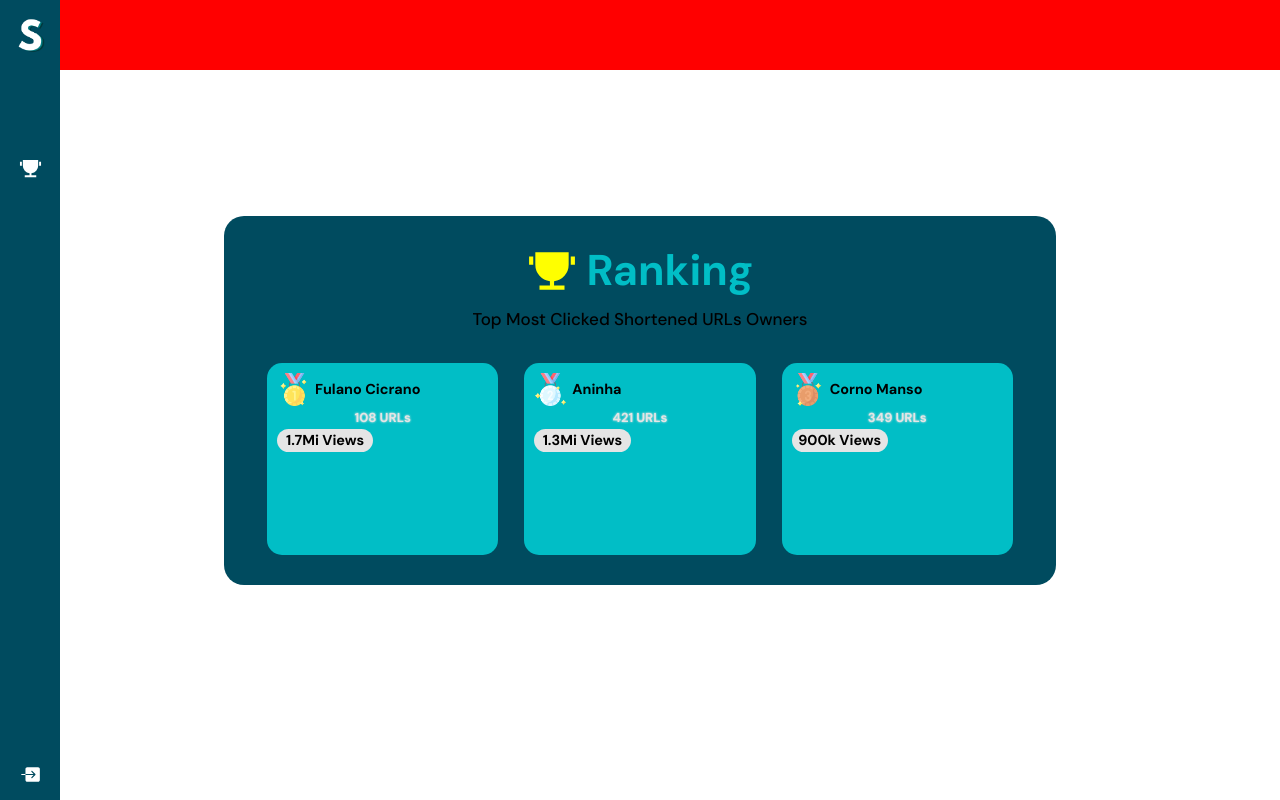
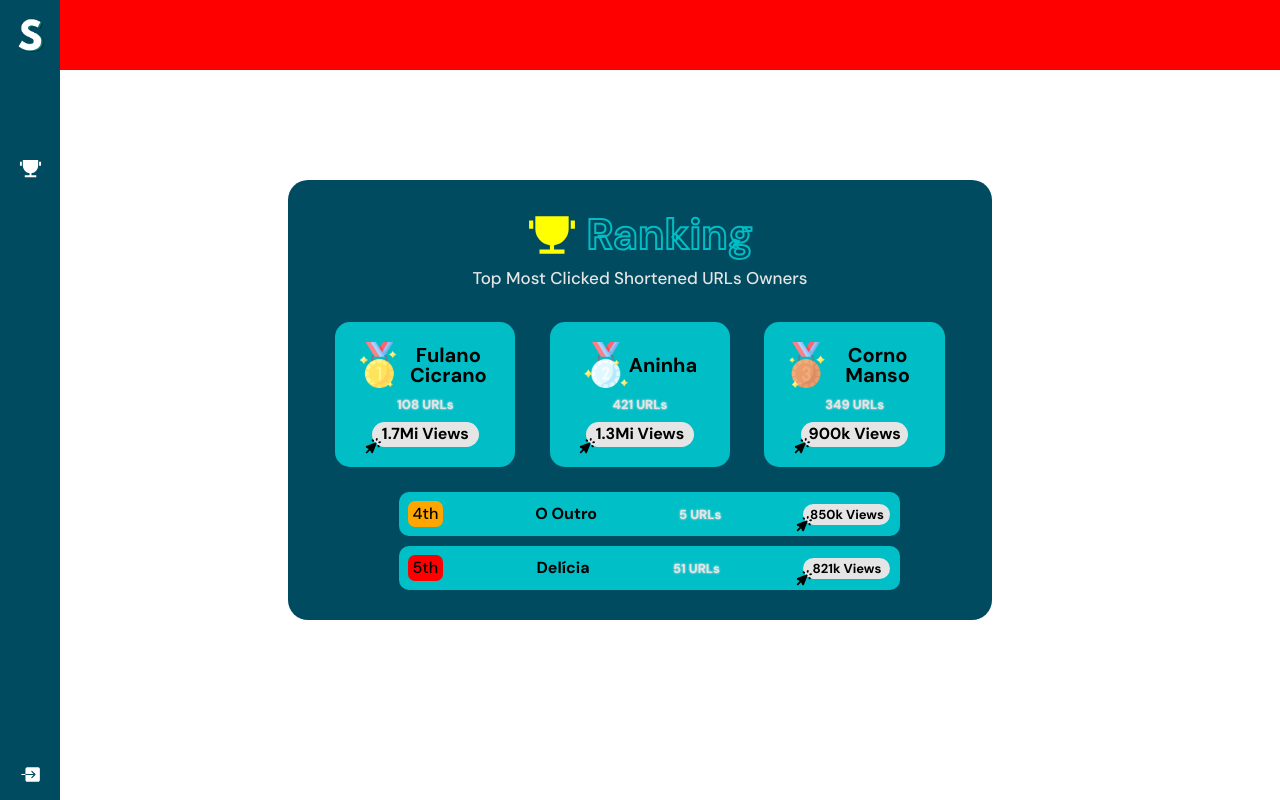
Before and after one commit to isabellexvr/shortly-front, a React (Vite) app: page / in a window 1280 px wide. Built offline with nearby package versions, Linux system fonts and the light colour scheme; no server answers.

Commit message:
style: ranking two left podium

```diff
--- a/src/assets/colors.js
+++ b/src/assets/colors.js
@@ -1,5 +1,6 @@
 export const colors = {
     darkBlue: "#004B5F",
+    mediumBlue: "#00BFC7",
     lightBlue: "#01BEC6",
     lightGrey: "#E5E5E5"
 }
--- a/src/pages/RankingPage.jsx
+++ b/src/pages/RankingPage.jsx
@@ -6,6 +6,7 @@ import useGetRanking from "../services/hooks/api/useGetRanking";
 import { useEffect, useState } from "react";
 import { RiTrophyFill } from "react-icons/ri";
 import handlePodiumIcon from "./helpers/handlePodiumIcon.js";
+import { HiCursorClick } from "react-icons/hi";
 
 const MOCKEDPODIUM = [
   {
@@ -86,10 +87,28 @@ export default function RankingPage() {
                     <h1>{p.name}</h1>
                   </div>
                   <h2>{p.linksCount} URLs</h2>
-                  <ViewsCount>{p.visitCount} Views</ViewsCount>
+                  <ViewsCount>
+                    <HiCursorClick />
+                    {p.visitCount} Views
+                  </ViewsCount>
                 </Podium>
               ))}
             </PodiumContainer>
+            <TwoLeftContainer>
+              {MOCKEDLEFT.map((l, i) => (
+                <RankingLeft place={i} key={i}>
+                  <div className="place">
+                    <h1>{i == 0 ? "4th" : "5th"}</h1>
+                  </div>
+                  <h2>{l.name}</h2>
+                  <h3>{l.linksCount} URLs</h3>
+                  <ViewsCount className="views">
+                    <HiCursorClick />
+                    {l.visitCount} Views
+                  </ViewsCount>
+                </RankingLeft>
+              ))}
+            </TwoLeftContainer>
           </RankingContainer>
         </>
       )}
@@ -98,7 +117,10 @@ export default function RankingPage() {
 }
 
 const RankingContainer = styled.div`
-  width: 65vw;
+  display: flex;
+  flex-direction: column;
+  align-items: center;
+  width: 55vw;
   height: fit-content;
   background-color: ${colors.darkBlue};
   border-radius: 20px;
@@ -120,8 +142,16 @@ const RankingHeader = styled.div`
     font-size: 43px;
     font-weight: 700;
     height: fit-content;
-    margin-bottom: 15px;
-    color: ${colors.lightBlue};
+    margin-bottom: 10px;
+    color: ${colors.darkBlue};
+    > h1 {
+      cursor: pointer;
+      -webkit-text-stroke: 2px ${colors.lightBlue};
+      :hover {
+        color: yellow;
+        transition: all 0.7s ease;
+      }
+    }
     > svg {
       font-size: 50px;
       margin-right: 10px;
@@ -132,6 +162,7 @@ const RankingHeader = styled.div`
     h2 {
       font-size: 17px;
       font-weight: 500;
+      color: ${colors.lightGrey};
     }
   }
 `;
@@ -144,22 +175,24 @@ const PodiumContainer = styled.div`
 `;
 
 const Podium = styled.div`
-  font-size: 0.9em;
-  width: 30%;
-  padding: 10px;
+  width: 28%;
+  padding: 1.25em;
   box-sizing: border-box;
   border-radius: 15px;
-  height: 15vw;
+  background-color: ${colors.lightBlue};
+  display: flex;
+  flex-direction: column;
   align-items: center;
-  background-color: ${colors.lightBlue};
+  justify-content: space-around;
   .header {
+    font-size: 1.25rem;
     display: flex;
     align-items: center;
+    justify-content: space-between;
     font-weight: 700;
     text-align: center;
     > img {
       width: 2.3em;
-      margin-right: 5px;
     }
   }
   > h2 {
@@ -169,8 +202,9 @@ const Podium = styled.div`
     width: 100%;
     display: flex;
     justify-content: center;
-    margin-top: 5px;
-    margin-bottom: 5px;
+    margin-top: 0.8em;
+    margin-bottom: 0.8em;
+
     filter: drop-shadow(0px 0px 1px ${colors.lightGrey});
   }
 `;
@@ -186,4 +220,51 @@ const ViewsCount = styled.div`
   justify-content: center;
   align-items: center;
   font-weight: 700;
+  position: relative;
+  margin: 0 auto;
+  > svg {
+    position: absolute;
+    left: -8px;
+    transform: scaleX(-1);
+    bottom: -8px;
+    font-size: 18px;
+  }
 `;
+
+const TwoLeftContainer = styled.div`
+  margin-top: 15px;
+  width: 75%;
+  height: fit-content;
+`;
+
+const RankingLeft = styled.div`
+  display: flex;
+  align-items: center;
+  width: 100%;
+  justify-content: space-between;
+  margin-top: 10px;
+  background-color: ${colors.mediumBlue};
+  border-radius: 10px;
+  padding: 9px;
+  font-weight: 500;
+  .place {
+    background-color: ${(p) => (p.place == 0 ? "orange" : "red")};
+    padding: 5px;
+    border-radius: 7px;
+    margin-right: 10px;
+  }
+  .views {
+    font-size: 13px;
+    margin: initial;
+  }
+  > h2 {
+    font-weight: 700;
+  }
+  >h3{
+    color: ${colors.lightGrey};
+    font-size: 13px;
+    font-weight: 700;
+
+    filter: drop-shadow(0px 0px 1px ${colors.lightGrey});
+  }
+`;
```
